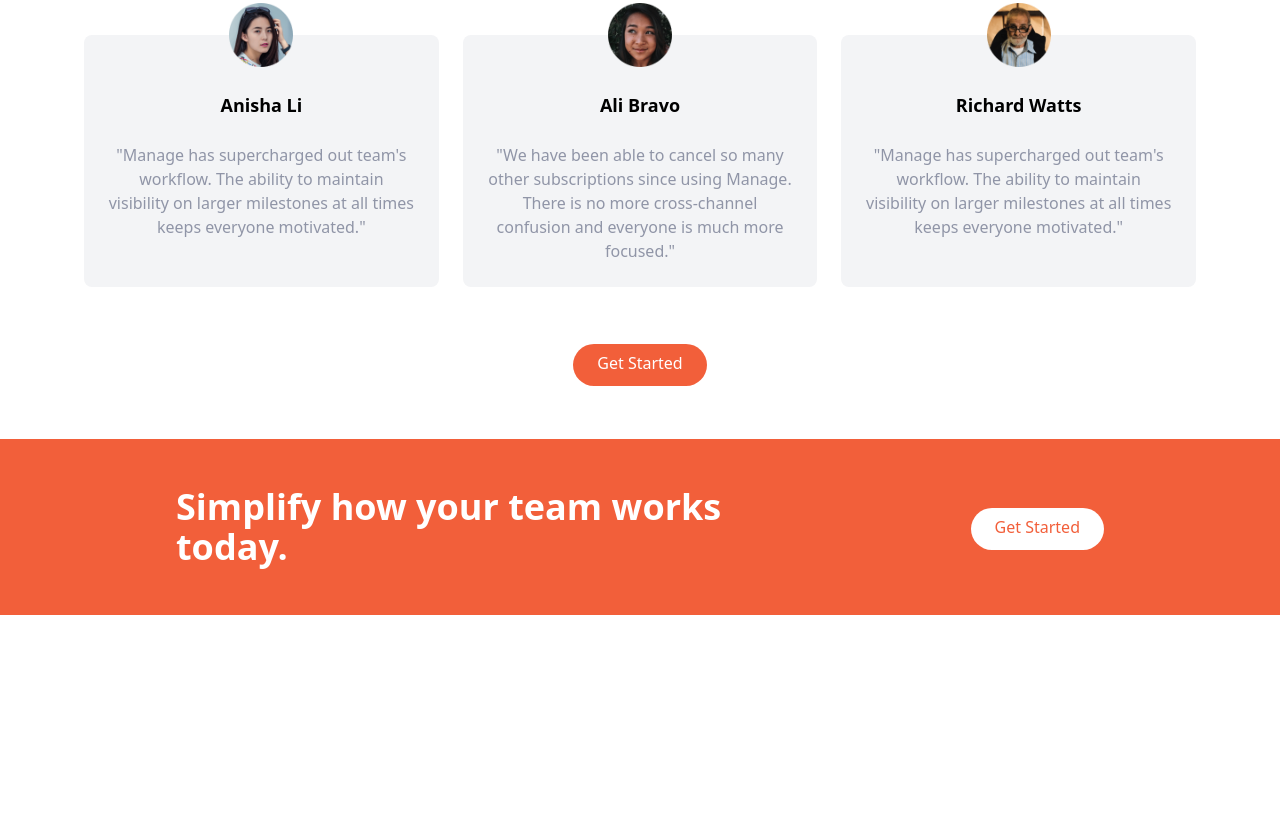
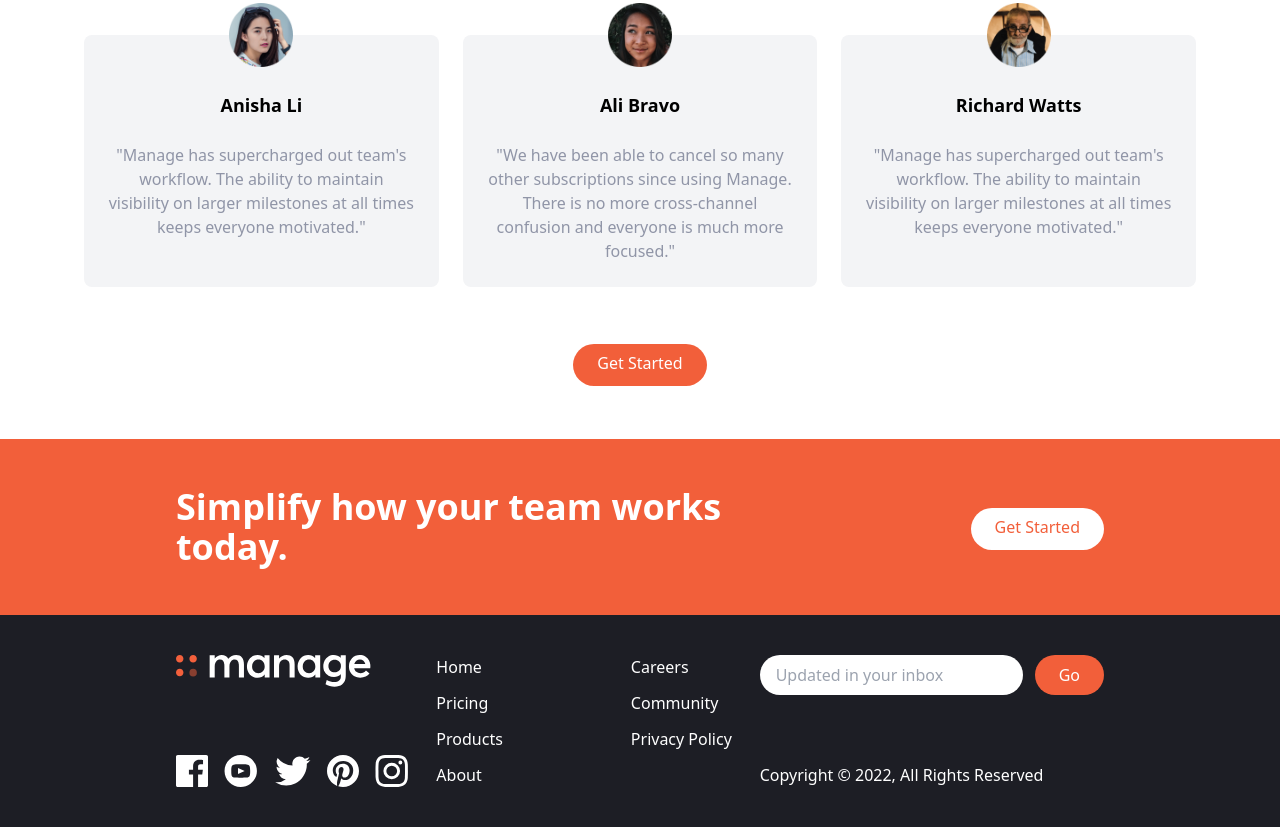
Before and after one commit to JoshFransix/tailwind-Landing-Page, a website: page index.html in a window 1280 px wide. Shown: the part 1369-2196 px from the top of the page. Before the commit the page ends 1984 px from the top, so only its background shows below. Drawn offline with Linux system fonts and the light colour scheme.

Commit message:
finished footer section

```diff
--- a/index.html
+++ b/index.html
@@ -187,5 +187,71 @@
        </div>
      </div>
    </section>
+
+   <!-- Footer -->
+   <footer class="bg-veryDarkBlue">
+     <!-- Flex Container -->
+     <div class="container flex flex-col-reverse justify-between px-6 py-10 mx-auto space-y-8 md:flex-row md:space-y-0">
+       <!-- Logo and Social Links Container -->
+       <div class="flex flex-col-reverse items-center justify-between space-y-12 md:flex-col md:space-y-0 md:items-start">
+         <div class="mx-auto my-6 text-center text-white md:hidden">
+           Copyright &copy; 2022, All Rights Reserved.
+         </div>
+         <!-- Logo -->
+         <div>
+           <img src="./img/logo-white.svg" alt="" class="h-8">
+         </div>
+         <!-- Social Links Container -->
+         <div class="flex justify-center space-x-4">
+           <!-- Link 1 -->
+           <a href="#">
+             <img src="./img/icon-facebook.svg" alt="" class="h-8">
+           </a>
+           <!-- Link 2 -->
+           <a href="#">
+             <img src="./img/icon-youtube.svg" alt="" class="h-8">
+           </a>
+           <!-- Link 3 -->
+           <a href="#">
+             <img src="./img/icon-twitter.svg" alt="" class="h-8">
+           </a>
+           <!-- Link 4 -->
+           <a href="#">
+             <img src="./img/icon-pinterest.svg" alt="" class="h-8">
+           </a>
+           <!-- Link 5 -->
+           <a href="#">
+             <img src="./img/icon-instagram.svg" alt="" class="h-8">
+           </a>
+         </div>
+       </div>
+       <!-- List Container -->
+       <div class="flex justify-around space-x-32">
+         <div class="flex flex-col space-y-3 text-white">
+           <a href="#" class="hover:text-brightRed">Home</a>
+           <a href="#" class="hover:text-brightRed">Pricing</a>
+           <a href="#" class="hover:text-brightRed">Products</a>
+           <a href="#" class="hover:text-brightRed">About</a>
+         </div>
+         <div class="flex flex-col space-y-3 text-white">
+           <a href="#" class="hover:text-brightRed">Careers</a>
+           <a href="#" class="hover:text-brightRed">Community</a>
+           <a href="#" class="hover:text-brightRed">Privacy Policy</a>
+         </div>
+       </div>
+       <!-- Input Container -->
+       <div class="flex flex-col justify-between">
+         <form>
+           <div class="flex space-x-3">
+             <input type="text" placeholder="Updated in your inbox"  class="flex-1 px-4 py-2 rounded-full focus:outline-none">
+             <button class="px-6 py-2 text-white rounded-full bg-brightRed hover:bg-brightRedLight focus:outline-none">Go</button>
+           </div>
+         </form>
+         <div class="hidden text-white md:block">
+           Copyright &copy; 2022, All Rights Reserved
+         </div>
+       </div>
+     </div>
+   </footer>
   </body>
 </html>
```
Also changed, not shown: css/main.css.
